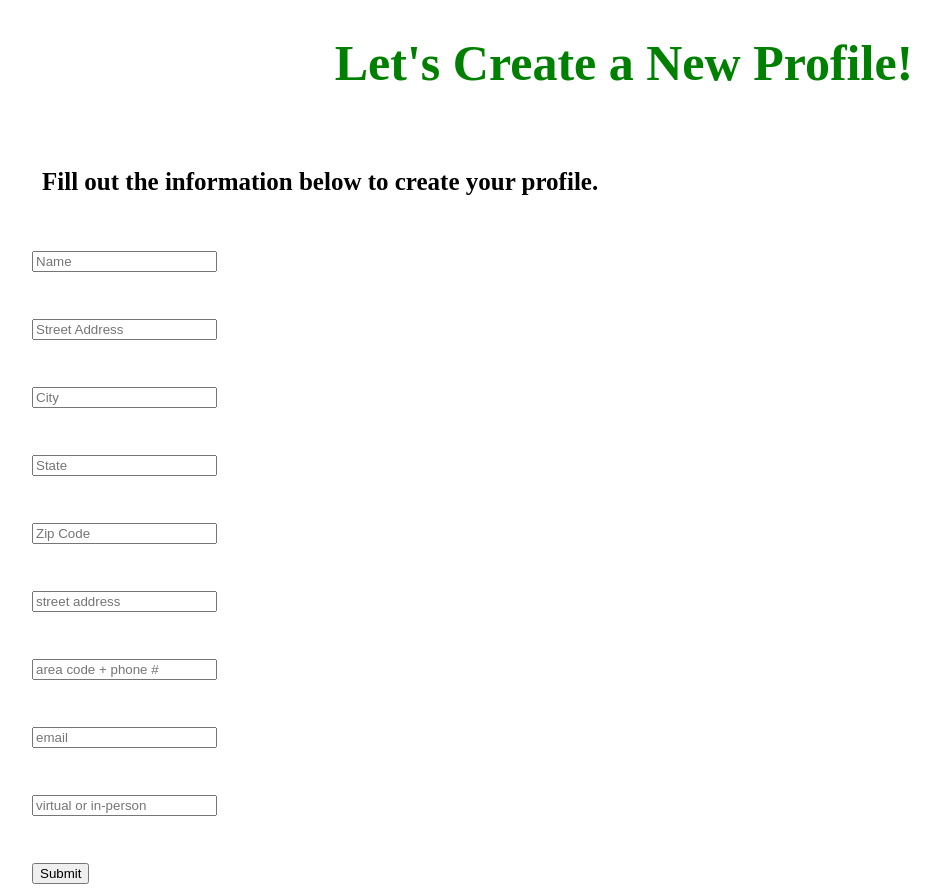
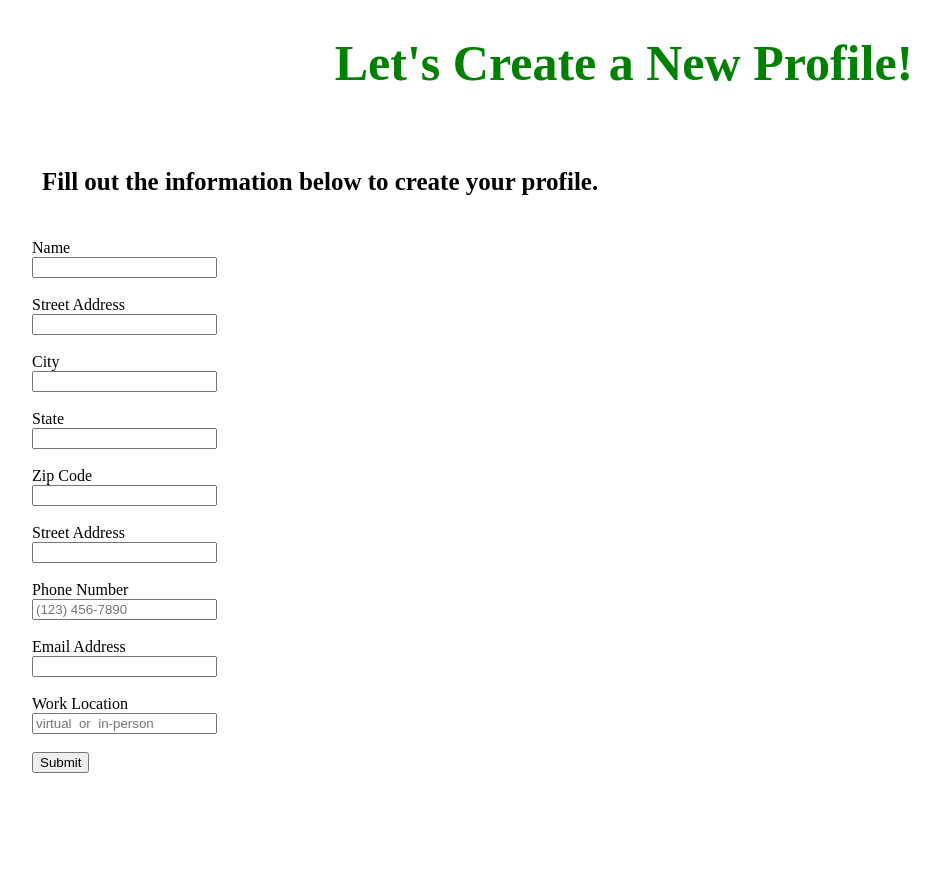
Before and after one commit to amerigirl/tpmMvp, an Angular app: page /createProfile in a window 1280 px wide. Shown: the whole page, without its empty margins (16-956 px from the left). After the commit the page ends 800 px from the top, so only its background shows below. Built offline with nearby package versions, Linux system fonts and the light colour scheme.

Commit message:
made some updates to the form

```diff
--- a/src/app/create-profile/create-profile.component.css
+++ b/src/app/create-profile/create-profile.component.css
@@ -11,5 +11,4 @@
 
 .inputBox{
     margin-left: 40px;
-    font-size: 30px;
 }
--- a/src/app/create-profile/create-profile.component.html
+++ b/src/app/create-profile/create-profile.component.html
@@ -8,31 +8,41 @@
 <div class="inputBox">
 
     <form>
-        <input placeholder="Name">
+        <label>Name</label><br>
+        <input>
         <br>
         <br>
-        <input placeholder="Street Address">
+        <label>Street Address</label><br>
+        <input>
         <br>
         <br>
-        <input placeholder="City">
+        <label>City</label><br>
+        <input>
         <br>
         <br>
-        <input placeholder="State">
+        <label>State</label><br>
+        <input>
         <br>
         <br>
-        <input placeholder="Zip Code">
+        <label>Zip Code</label><br>
+        <input>
         <br>
         <br>
-        <input placeholder="street address">
+        <label>Street Address</label><br>
+        <input >
         <br>
         <br>
-        <input placeholder="area code + phone #">
+        <label>Phone Number</label><br>
+        <input placeholder="(123) 456-7890">
         <br>
         <br>
-        <input placeholder="email">
+        <label>Email Address</label><br>
+        <input>
         <br>
         <br>
-        <input placeholder="virtual or in-person">
+        <label>Work Location</label><br>
+
+        <input placeholder="virtual  or  in-person">
     </form>
     <br>
     <button>Submit</button>
```
